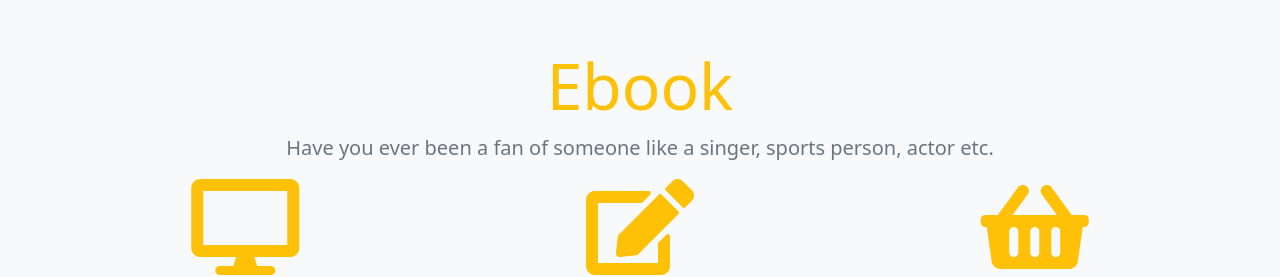
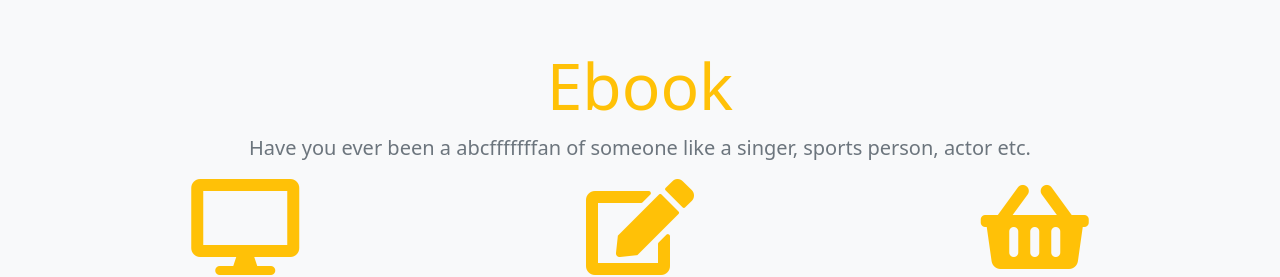
Before and after one commit to Estherjolie111022/Bootstrappone, a plain HTML site: page index.html in a window 1280 px wide. Shown: the part 800-1077 px from the top of the page. Drawn offline with nearby package versions, Linux system fonts and the light colour scheme.

Commit message:
second commit

```diff
--- a/index.html
+++ b/index.html
@@ -81,7 +81,7 @@
 <!--    start title-->
 <div class="col-12 text-center">
     <h1 class="text-warning display-3">Ebook</h1>
-    <p class="text-secondary lead">Have you ever been a fan of someone like a singer, sports person, actor etc.</p>
+    <p class="text-secondary lead">Have you ever been a abcfffffffan of someone like a singer, sports person, actor etc.</p>
 </div>
 
 <!--    end title-->
```
